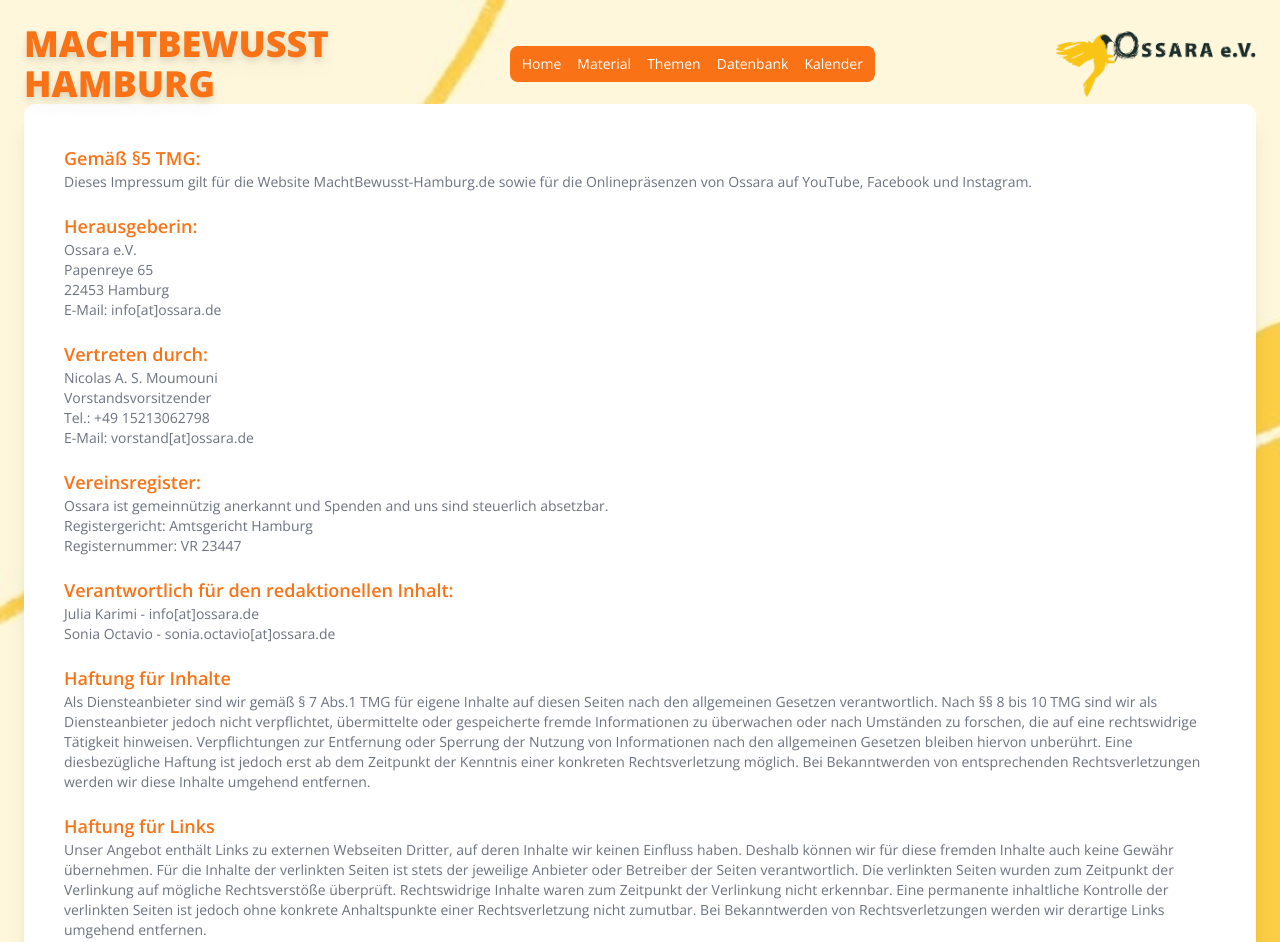
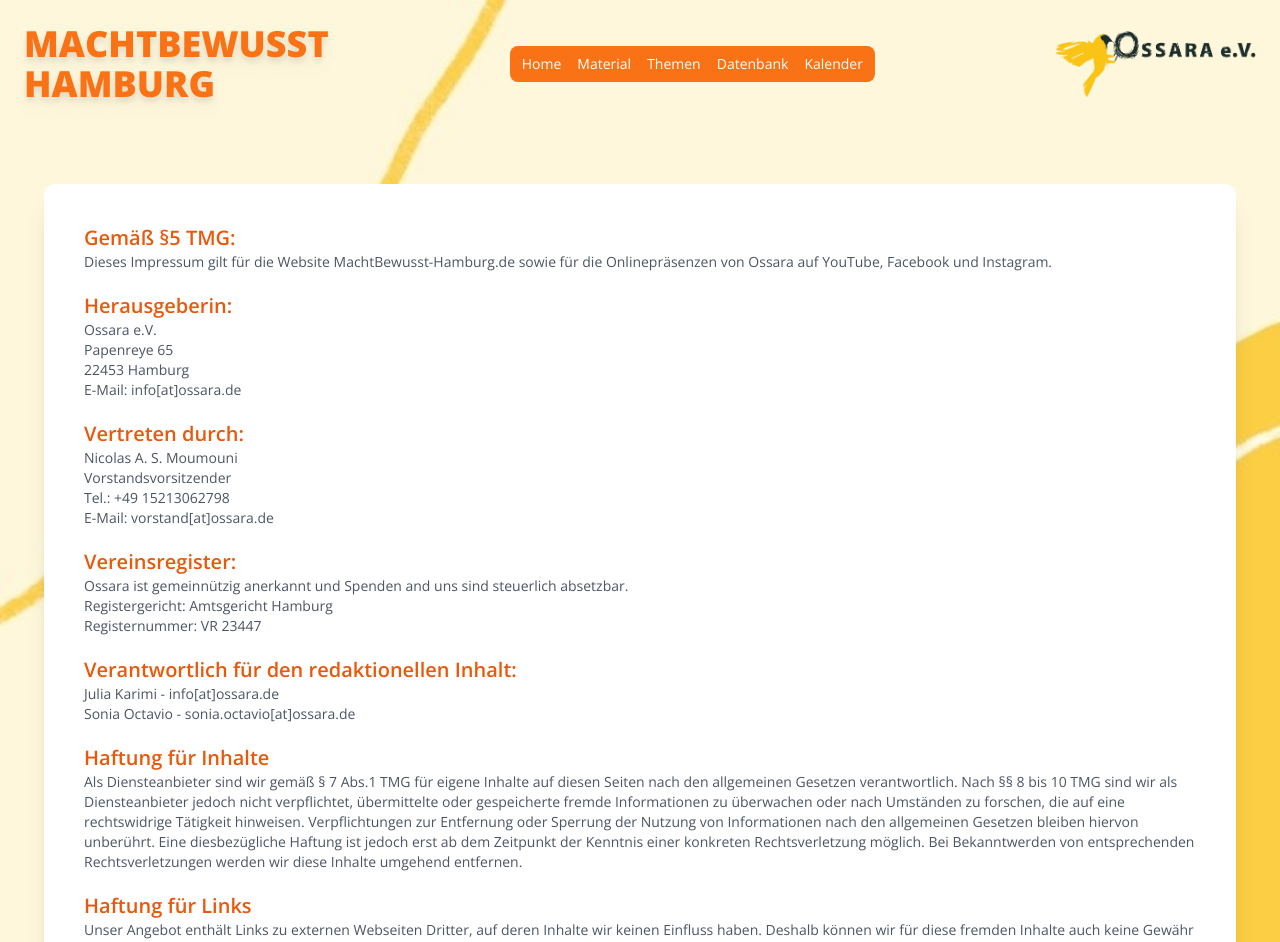
Before and after one commit to Chell0/wera, a Next.js app: page /impressum in a window 1280 px wide. Shown: the top 942 px of the page. Built offline with nearby package versions, Linux system fonts and the light colour scheme.

Commit message:
Update links

```diff
--- a/app/impressum/page.tsx
+++ b/app/impressum/page.tsx
@@ -8,55 +8,55 @@
                 style={{ backgroundImage: `url("/homepage-bg.jpeg")` }}>
                 <main className={`p-6`}>
                     <NavBar />
-                    <div className="bg-white rounded-xl shadow-xl p-10">
+                    <div className="bg-white rounded-xl shadow-xl p-10 mt-20 ml-5 mr-5">
                         <div>
-                            <h2 className="text-orange-500 text-lg font-semibold">Gemäß §5 TMG:</h2>
-                            <p className="text-sm text-gray-500">
+                            <h2 className="text-orange-600 text-xl font-semibold">Gemäß §5 TMG:</h2>
+                            <p className="text-sm text-gray-600">
                                 Dieses Impressum gilt für die Website MachtBewusst-Hamburg.de sowie für die Onlinepräsenzen von Ossara auf YouTube, Facebook und Instagram.
                             </p>
                         </div>
                         <div className="mt-5">
-                            <h2 className="text-orange-500 text-lg font-semibold">Herausgeberin:</h2>
-                            <p className="text-sm text-gray-500">Ossara e.V.</p>
-                            <p className="text-sm text-gray-500">Papenreye 65</p>
-                            <p className="text-sm text-gray-500">22453 Hamburg</p>
-                            <p className="text-sm text-gray-500">E-Mail: info[at]ossara.de</p>
+                            <h2 className="text-orange-600 text-xl font-semibold">Herausgeberin:</h2>
+                            <p className="text-sm text-gray-600">Ossara e.V.</p>
+                            <p className="text-sm text-gray-600">Papenreye 65</p>
+                            <p className="text-sm text-gray-600">22453 Hamburg</p>
+                            <p className="text-sm text-gray-600">E-Mail: info[at]ossara.de</p>
                         </div>
                         <div className="mt-5">
-                            <h2 className="text-orange-500 text-lg font-semibold">Vertreten durch:</h2>
-                            <p className="text-sm text-gray-500">Nicolas A. S. Moumouni</p>
-                            <p className="text-sm text-gray-500">Vorstandsvorsitzender</p>
-                            <p className="text-sm text-gray-500">Tel.: +49 15213062798</p>
-                            <p className="text-sm text-gray-500">E-Mail: vorstand[at]ossara.de</p>
+                            <h2 className="text-orange-600 text-xl font-semibold">Vertreten durch:</h2>
+                            <p className="text-sm text-gray-600">Nicolas A. S. Moumouni</p>
+                            <p className="text-sm text-gray-600">Vorstandsvorsitzender</p>
+                            <p className="text-sm text-gray-600">Tel.: +49 15213062798</p>
+                            <p className="text-sm text-gray-600">E-Mail: vorstand[at]ossara.de</p>
                         </div>
                         <div className="mt-5">
-                            <h2 className="text-orange-500 text-lg font-semibold">Vereinsregister:</h2>
-                            <p className="text-sm text-gray-500">Ossara ist gemeinnützig anerkannt und Spenden and uns sind steuerlich absetzbar.</p>
-                            <p className="text-sm text-gray-500">Registergericht: Amtsgericht Hamburg</p>
-                            <p className="text-sm text-gray-500">Registernummer: VR 23447</p>
+                            <h2 className="text-orange-600 text-xl font-semibold">Vereinsregister:</h2>
+                            <p className="text-sm text-gray-600">Ossara ist gemeinnützig anerkannt und Spenden and uns sind steuerlich absetzbar.</p>
+                            <p className="text-sm text-gray-600">Registergericht: Amtsgericht Hamburg</p>
+                            <p className="text-sm text-gray-600">Registernummer: VR 23447</p>
                         </div>
                         <div className="mt-5">
-                            <h2 className="text-orange-500 text-lg font-semibold">Verantwortlich für den redaktionellen Inhalt:</h2>
-                            <p className="text-sm text-gray-500">Julia Karimi - info[at]ossara.de</p>
-                            <p className="text-sm text-gray-500">Sonia Octavio - sonia.octavio[at]ossara.de</p>
+                            <h2 className="text-orange-600 text-xl font-semibold">Verantwortlich für den redaktionellen Inhalt:</h2>
+                            <p className="text-sm text-gray-600">Julia Karimi - info[at]ossara.de</p>
+                            <p className="text-sm text-gray-600">Sonia Octavio - sonia.octavio[at]ossara.de</p>
                         </div>
                         <div className="mt-5">
-                            <h2 className="text-orange-500 text-lg font-semibold">Haftung für Inhalte</h2>
-                            <p className="text-sm text-gray-500">
+                            <h2 className="text-orange-600 text-xl font-semibold">Haftung für Inhalte</h2>
+                            <p className="text-sm text-gray-600">
                                 Als Diensteanbieter sind wir gemäß § 7 Abs.1 TMG für eigene Inhalte auf diesen Seiten nach den allgemeinen Gesetzen verantwortlich. Nach §§ 8 bis 10 TMG sind wir als Diensteanbieter jedoch nicht verpflichtet, übermittelte oder gespeicherte fremde Informationen zu überwachen oder nach Umständen zu forschen, die auf eine rechtswidrige Tätigkeit hinweisen.
                                 Verpflichtungen zur Entfernung oder Sperrung der Nutzung von Informationen nach den allgemeinen Gesetzen bleiben hiervon unberührt. Eine diesbezügliche Haftung ist jedoch erst ab dem Zeitpunkt der Kenntnis einer konkreten Rechtsverletzung möglich. Bei Bekanntwerden von entsprechenden Rechtsverletzungen werden wir diese Inhalte umgehend entfernen.
                             </p>
                         </div>
                         <div className="mt-5">
-                            <h2 className="text-orange-500 text-lg font-semibold">Haftung für Links</h2>
-                            <p className="text-sm text-gray-500">
+                            <h2 className="text-orange-600 text-xl font-semibold">Haftung für Links</h2>
+                            <p className="text-sm text-gray-600">
                                 Unser Angebot enthält Links zu externen Webseiten Dritter, auf deren Inhalte wir keinen Einfluss haben. Deshalb können wir für diese fremden Inhalte auch keine Gewähr übernehmen. Für die Inhalte der verlinkten Seiten ist stets der jeweilige Anbieter oder Betreiber der Seiten verantwortlich. Die verlinkten Seiten wurden zum Zeitpunkt der Verlinkung auf mögliche Rechtsverstöße überprüft. Rechtswidrige Inhalte waren zum Zeitpunkt der Verlinkung nicht erkennbar.
                                 Eine permanente inhaltliche Kontrolle der verlinkten Seiten ist jedoch ohne konkrete Anhaltspunkte einer Rechtsverletzung nicht zumutbar. Bei Bekanntwerden von Rechtsverletzungen werden wir derartige Links umgehend entfernen.
                             </p>
                         </div>
                         <div className="mt-5">
-                            <h2 className="text-orange-500 text-lg font-semibold">Urheberrecht</h2>
-                            <p className="text-sm text-gray-500">
+                            <h2 className="text-orange-600 text-xl font-semibold">Urheberrecht</h2>
+                            <p className="text-sm text-gray-600">
                                 Die durch die Seitenbetreiber erstellten Inhalte und Werke auf diesen Seiten unterliegen dem deutschen Urheberrecht. Die Vervielfältigung, Bearbeitung, Verbreitung und jede Art der Verwertung außerhalb der Grenzen des Urheberrechtes bedürfen der schriftlichen Zustimmung des jeweiligen Autors bzw. Erstellers. Downloads und Kopien dieser Seite sind nur für den privaten, nicht kommerziellen Gebrauch gestattet.
                                 Soweit die Inhalte auf dieser Seite nicht vom Betreiber erstellt wurden, werden die Urheberrechte Dritter beachtet. Insbesondere werden Inhalte Dritter als solche gekennzeichnet. Sollten Sie trotzdem auf eine Urheberrechtsverletzung aufmerksam werden, bitten wir um einen entsprechenden Hinweis. Bei Bekanntwerden von Rechtsverletzungen werden wir derartige Inhalte umgehend entfernen.
                             </p>
--- a/app/material/page.tsx
+++ b/app/material/page.tsx
@@ -12,7 +12,7 @@
                     <NavBar />
                     <div className="bg-white p-8 rounded-lg shadow-xl mt-28 mx-auto w-full sm:w-[1016.95px]">
                         <p className="mb-4 text-gray-600 text-left">
-                            Auf der Seite Material bekommt ihr eine Vielzahl von Materialsammlungen rund um das Thema (Post-) Kolonialismus und Dekolonisierung. In den Rubriken Bildungsmaterial, Videos, Literatur und Podcasts haben wir für euch zahlreiche verlinkte Ressourcen zusammengestellt, um euch bei der weiteren Auseinandersetzung mit dem Thema zu unterstützen. Die Auswahl an Materialien wird stetig erweitert, sodass ihr regelmäßig neue Entdeckungen machen könnt. Wenn ihr eigene Empfehlungen habt, zögert nicht, sie mit uns zu teilen - wir nehmen gerne empfohlene oder von euch erstellte Materialien in unsere Sammlung auf. <br />Wenn auch ihr als Institution oder Einzelperson in dieser Datenbank genannt werden möchtet, könnt ihr das entsprechende <Link href={`https://cloud.hamburg.global/index.php/apps/forms/s/XT2M4r4gyyGEryCTpiW6PNb7`} target="_blank" rel="noopener noreferrer" className="text-orange-500 font-semibold">Formular</Link> ausfüllen. Ossara e.V. übernimmt keine Verantwortung für den vermittelten Inhalt der Speaker:innen, noch stellen die Menschen in irgendeiner Weise die offizielle Position von Ossara e.V. dar.
+                            Auf der Seite Material bekommt ihr eine Vielzahl von Materialsammlungen rund um das Thema (Post-) Kolonialismus und Dekolonisierung. In den Rubriken Bildungsmaterial, Videos, Literatur und Podcasts haben wir für euch zahlreiche verlinkte Ressourcen zusammengestellt, um euch bei der weiteren Auseinandersetzung mit dem Thema zu unterstützen. Die Auswahl an Materialien wird stetig erweitert, sodass ihr regelmäßig neue Entdeckungen machen könnt. Wenn ihr eigene Empfehlungen habt, zögert nicht, sie mit uns zu teilen - wir nehmen gerne empfohlene oder von euch erstellte Materialien in unsere Sammlung auf.
                         </p>
                     </div>
                     <Material />
--- a/components/Datenbank/Datenbank.tsx
+++ b/components/Datenbank/Datenbank.tsx
@@ -45,7 +45,7 @@
                     <h1 className="text-orange-500 text-2xl font-bold p-3">Datenbank</h1>
                     <p className="text-gray-600 p-3">
                         Hier habt ihr die Möglichkeit, in unserer umfassenden Datenbank nach Akteur:innen und Institutionen zu suchen, die sich aktiv mit den Themen um (Post-) Kolonialismus und Dekolonisierung auseinandersetzen. Zudem könnt ihr hier Speaker:innen und Bildungsreferent:innen aus Hamburg finden, die sich mit großer Expertise und Leidenschaft mit diesen wichtigen Themen beschäftigen. Diese Datenbank wird regelmäßig aktualisiert, um euch stets aktuelle Informationen zu liefern.<br />
-                        Wenn auch ihr als Institution oder Einzelperson in dieser Datenbank genannt werden möchtet, könnt ihr das entsprechende Formular ausfüllen. Ossara e.V. übernimmt keine Verantwortung für den vermittelten Inhalt der Speaker:innen, noch stellen die Menschen in irgendeiner Weise die offizielle Position von Ossara e.V. dar.
+                        Wenn auch ihr als Institution oder Einzelperson in dieser Datenbank genannt werden möchtet, könnt ihr das entsprechende <Link href={`https://cloud.hamburg.global/index.php/apps/forms/s/XT2M4r4gyyGEryCTpiW6PNb7`} target="_blank" rel="noopener noreferrer" className="text-orange-500 font-semibold">Formular</Link> ausfüllen. Ossara e.V. übernimmt keine Verantwortung für den vermittelten Inhalt der Speaker:innen, noch stellen die Menschen in irgendeiner Weise die offizielle Position von Ossara e.V. dar.
                     </p>
                 </div>
                 <div className="overflow-x-auto shadow-xl rounded-xl mt-20">
--- a/components/Footer/Footer.tsx
+++ b/components/Footer/Footer.tsx
@@ -14,9 +14,9 @@
                         className="mt-4 md:mt-0 flex flex-col md:flex-row md:items-center space-y-2 md:space-y-0 md:space-x-4">
                         <Link href="/datenschutz" className="no-underline text-orange-600 hover:text-gray-600">Datenschutz</Link>
                         <Link href="/impressum" className="no-underline text-orange-600 hover:text-gray-600">Impressum</Link>
-                        <Link href="https://www.instagram.com/ossaraev/" className="no-underline text-orange-600 hover:text-gray-600">Instagram</Link>
-                        <Link href="https://www.facebook.com/ossara.de/?ref=page_internal" className="no-underline text-orange-600 hover:text-gray-600">Facebook</Link>
-                        <Link href="https://www.youtube.com/channel/UCe7W9SFkK9y9AyAfknQYvIw" className="no-underline text-orange-600 hover:text-gray-600">YouTube</Link>
+                        <Link href="https://www.instagram.com/ossaraev/" target="_blank" rel="noopener noreferrer" className="no-underline text-orange-600 hover:text-gray-600">Instagram</Link>
+                        <Link href="https://www.facebook.com/ossara.de/?ref=page_internal" target="_blank" rel="noopener noreferrer" className="no-underline text-orange-600 hover:text-gray-600">Facebook</Link>
+                        <Link href="https://www.youtube.com/channel/UCe7W9SFkK9y9AyAfknQYvIw" target="_blank" rel="noopener noreferrer" className="no-underline text-orange-600 hover:text-gray-600">YouTube</Link>
                     </div>
                 </div>
             </footer>
```
